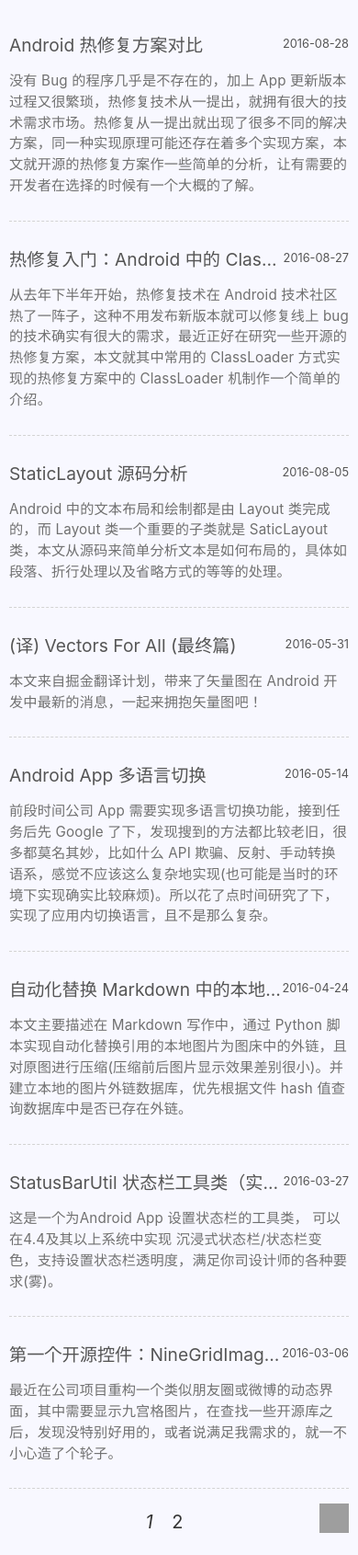
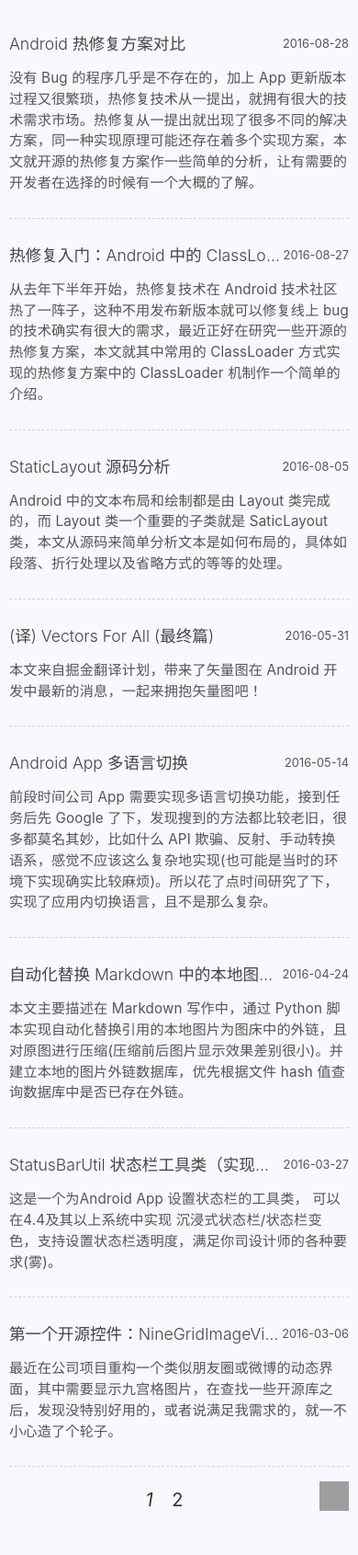
Before and after one commit to laobie/laobie.github.io, a Jekyll site: the page built from index.html, in a window 390 px wide. Shown: the part 240-1931 px from the top of the page at 92% size. Built offline with Jekyll 4.4.1, drawn with Linux system fonts in a browser that asks for light colours; the list of posts is cut into pages by our own code; comment, search, counter and statistics services are not loaded; after the commit the page ends 1907 px from its top, so only the background shows below that; grey boxes are pictures that could not be loaded.

Commit message:
modify post title for mobile devices

```diff
--- a/assets/css/home.css
+++ b/assets/css/home.css
@@ -88,7 +88,7 @@ body {
     height: 150px;
     width: 150px;
     margin: 0 auto;
-    padding-top: 100px;
+    padding-top: 110px;
 }
 
 .avatar {
@@ -195,9 +195,9 @@ a {
     overflow: hidden;
     text-overflow: ellipsis;
     white-space: nowrap;
-    color: #555555;
-    font-weight: 400;
-    -webkit-font-smoothing: antialiased;
+    color: #444444;
+    font-weight: 300;
+    /*-webkit-font-smoothing: antialiased;*/
 }
 
 .post-excerpt {
@@ -205,7 +205,7 @@ a {
     line-height: 1.5;
     position: relative;
     display: inline-block;
-    color: #707070;
+    color: #555555;
     letter-spacing: 0.01em;
     font-size: 1.05em;
     -webkit-font-smoothing: antialiased;
@@ -320,7 +320,7 @@ a {
     }
 
     .post-title {
-        font-size: 1.2em;
+        font-size: 1.1em;
     }
 
     .post-date {
```
